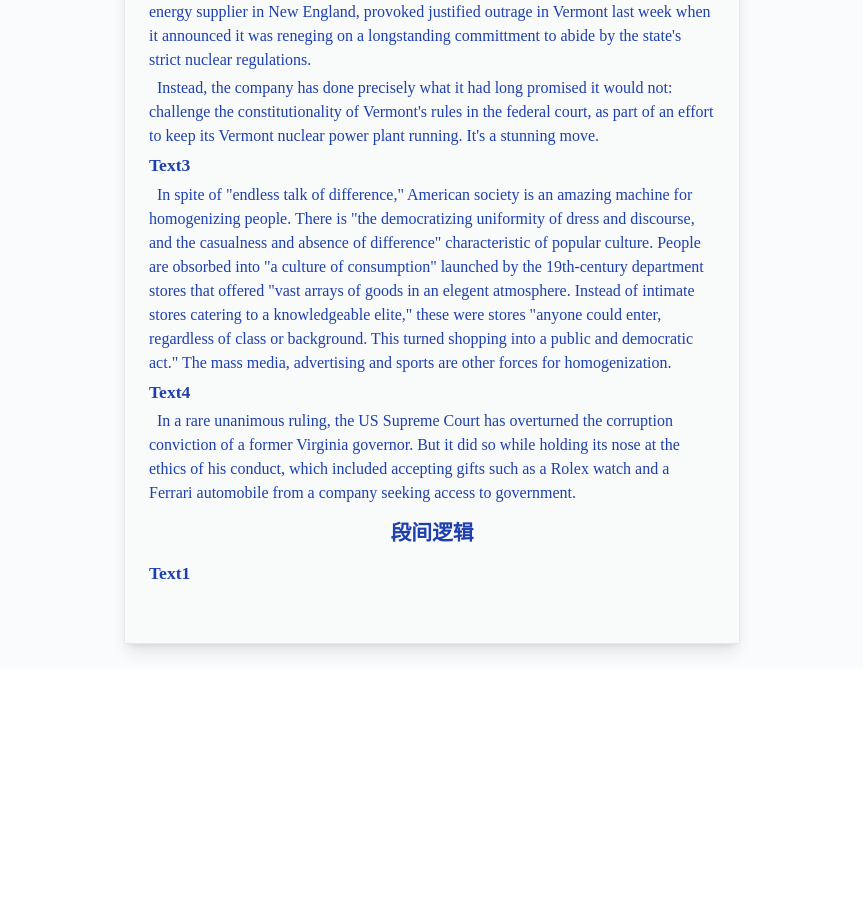
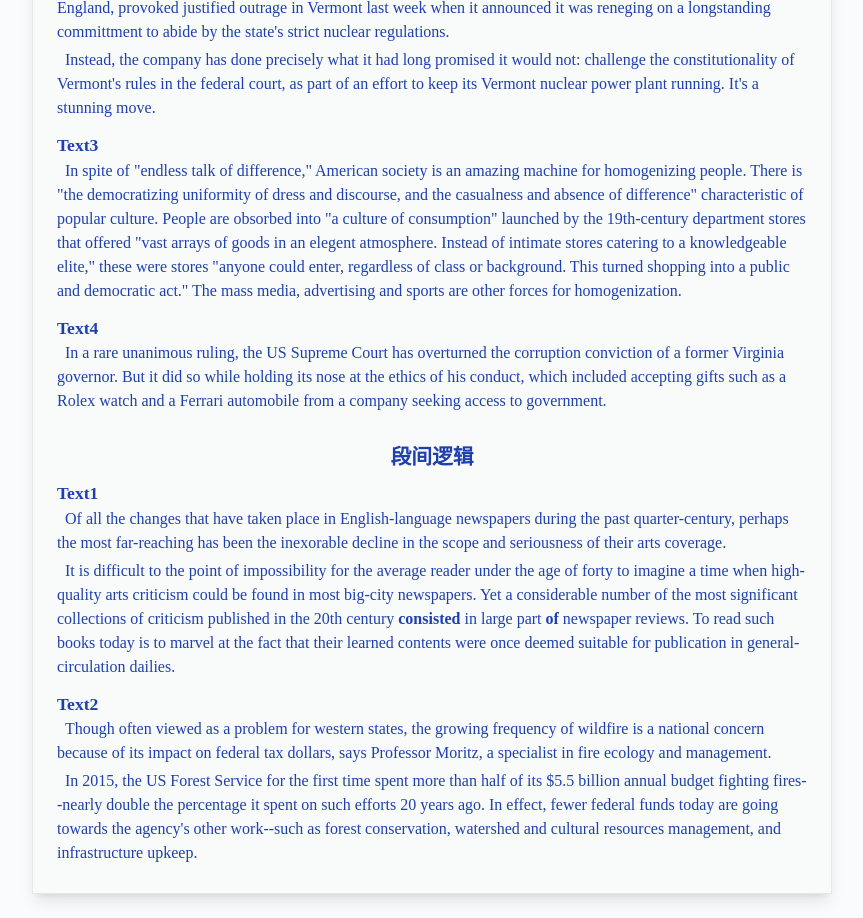
Before and after one commit to xyt-dev/webnotes, a Next.js app: page /english in a window 1280 px wide. Shown: the part 320-1238 px from the top of the page, without its empty margins (208-1071 px from the left). Before the commit the page ends 988 px from the top, so only its background shows below. Built offline with nearby package versions, Linux system fonts and the light colour scheme; a web font is replaced by a local one.

Commit message:
update format, add texts

```diff
--- a/src/app/english/page.tsx
+++ b/src/app/english/page.tsx
@@ -1,8 +1,9 @@
 import TextBox from "@/components/TextBox1"
-import { Paragraph as Para, Title1, Title2, Title3 } from "@/components/TextBox1"
+import { Paragraph as Para, Title1, Title2, Title3, Bold as b } from "@/components/TextBox1"
+
 export default function EnglishPage() {
   return (
-    <div className={`w-[320px] sm:w-[50%] mx-auto  text-blue-800`}>
+    <div className={`w-[100%] mx-auto text-blue-800`}>
 
       <TextBox>
         <Title1><span className="text-pink-600 underline">阅读的逻辑</span></Title1>
@@ -46,7 +47,25 @@ export default function EnglishPage() {
 
         <Title3>Text1</Title3>
         <Para>
+            Of all the changes that have taken place in English-language newspapers during the past quarter-century, perhaps the most far-reaching
+          has been the inexorable decline in the scope and seriousness of their arts coverage.
+        </Para>
+        <Para>
+            It is difficult to the point of impossibility for the average reader under the age of forty to imagine a time when high-quality arts
+          criticism could be found in most big-city newspapers. Yet a considerable number of the most significant collections of criticism published
+          in the 20th century <b>consisted</b> in large part <b>of</b> newspaper reviews. To read such books today is to marvel at the fact that their
+          learned contents were once deemed suitable for publication in general-circulation dailies.
+        </Para>
 
+        <Title3>Text2</Title3>
+        <Para>
+            Though often viewed as a problem for western states, the growing frequency of wildfire is a national concern because of its impact on
+          federal tax dollars, says Professor Moritz, a specialist in fire ecology and management.
+        </Para>
+        <Para>
+            In 2015, the US Forest Service for the first time spent more than half of its $5.5 billion annual budget fighting fires--nearly double
+          the percentage it spent on such efforts 20 years ago. In effect, fewer federal funds today are going towards the agency's other work--such as
+          forest conservation, watershed and cultural resources management, and infrastructure upkeep.
         </Para>
 
       </TextBox>
--- a/src/components/TextBox1.tsx
+++ b/src/components/TextBox1.tsx
@@ -4,7 +4,7 @@ import './font.css'
 
 export function Title1({children}: {children?: ReactNode}) {
   return (
-    <div className="w-[100%] text-center font-bold text-[1.8rem] underline underline-offset-8 mb-6">
+    <div className="w-[100%] text-center font-bold text-[1.8rem] underline underline-offset-8 pb-6">
       {children}
     </div>
   )
@@ -12,7 +12,7 @@ export function Title1({children}: {children?: ReactNode}) {
 
 export function Title2({children}: {children?: ReactNode}) {
   return (
-    <div className="w-[100%] text-center font-bold text-[1.3rem] mb-3 mt-3">
+    <div className="w-[100%] text-center font-bold text-[1.3rem] pt-6">
       {children}
     </div>
   )
@@ -20,7 +20,7 @@ export function Title2({children}: {children?: ReactNode}) {
 
 export function Title3({children}: {children?: ReactNode}) {
   return (
-    <div className="w-[100%] text font-bold text-[1.1rem] mb-1">
+    <div className="w-[100%] text font-bold text-[1.1rem] pt-2">
       {children}
     </div>
   )
@@ -28,7 +28,19 @@ export function Title3({children}: {children?: ReactNode}) {
 
 export function Paragraph({children}: {children?: ReactNode}) {
   return (
-    <span className="block mb-1">&nbsp;&nbsp;{children}</span>
+    <span className="block pb-1">&nbsp;&nbsp;{children}</span>
+  )
+}
+
+export function Bold({children}: {children?: ReactNode}) {
+  return (
+    <span className="font-bold">{children}</span>
+  )
+}
+
+export function HSeperator({children, isVisible}: {children?: ReactNode, isVisible?: Boolean}) {
+  return (
+    <div className="w-[100%] h-[0.06em] bg-blue-800 mt-3 mb-3"></div>
   )
 }
 
```
